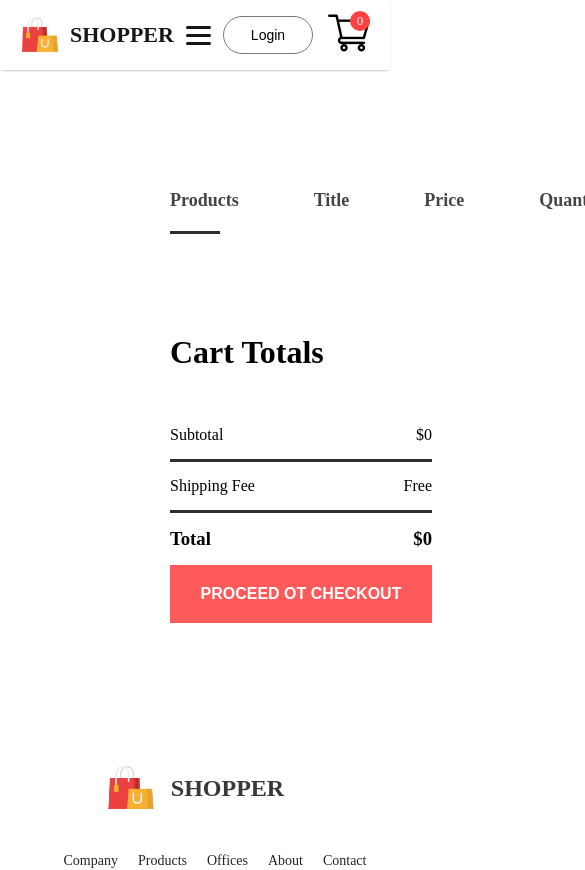
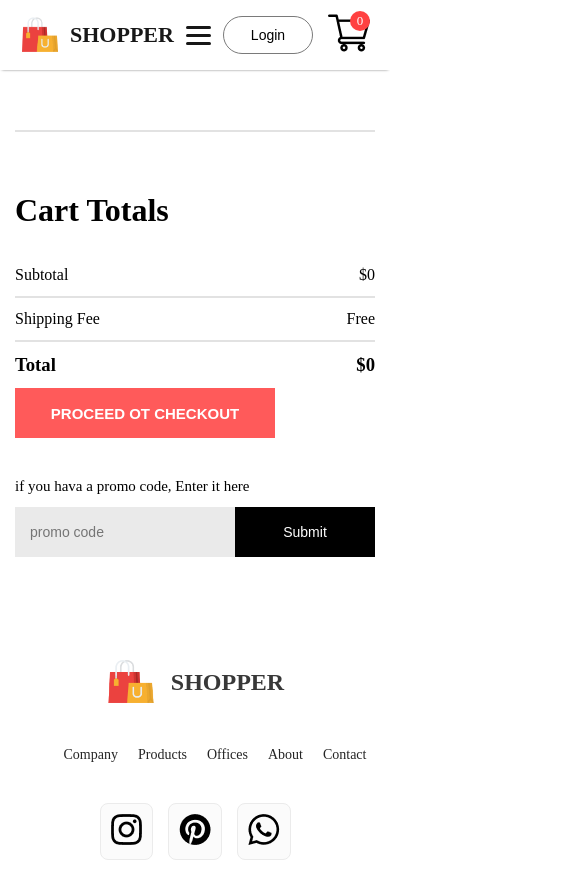
Before and after one commit to David2008-coder/Ecommerce-website, a React (Vite) app: page /cart in a window 390 px wide. Shown: the top 870 px of the page, 585 px wide, since content can reach past the window. Built offline with nearby package versions, Linux system fonts and the light colour scheme.

Commit message:
Refactor CartItems CSS for better layout
Updated styles for cart items to improve layout and responsiveness.

```diff
--- a/src/Components/CartItems/CartItems.css
+++ b/src/Components/CartItems/CartItems.css
@@ -1,10 +1,12 @@
 .cartitems {
-  margin: 100px 170px;
+  margin: 60px auto;
+  max-width: 1200px;
+  padding: 0 15px;
 }
 
 .cartitems hr {
-  height: 3px;
-  background: #2e2e2e;
+  height: 2px;
+  background: #e2e2e2;
   border: 0;
 }
 
@@ -12,80 +14,81 @@
   display: grid;
   grid-template-columns: 0.5fr 2fr 1fr 1fr 1fr 1fr;
   align-items: center;
-  gap: 75px;
-  padding: 20px 0px;
+  gap: 20px;
+  padding: 15px 0;
   color: #454545;
-  font-size: 18px;
+  font-size: 15px;
   font-weight: 600;
 }
 
 .cartitems-format {
-  font-size: 17px;
+  font-size: 14px;
   font-weight: 500;
 }
 
 .carticon-product-icon {
-  height: 62px;
+  height: 55px;
 }
 
 .cartitems-remove-icon {
   width: 15px;
-  margin: 0px 40px;
+  margin: 0 20px;
   cursor: pointer;
 }
 
 .cartitems-quantity {
-  width: 64px;
-  height: 50px;
-  border: 2px solid #ebebeb;
+  width: 50px;
+  height: 40px;
+  border: 1px solid #ebebeb;
   background: #fff;
+  text-align: center;
 }
 
 .cartitems-down {
   display: flex;
-  margin: 100px 0px;
+  margin: 60px 0;
+  gap: 40px;
+  flex-wrap: wrap;
 }
 
 .cartitems-total {
   flex: 1;
+  min-width: 280px;
   display: flex;
   flex-direction: column;
-  margin-right: 200px;
-  gap: 40px;
+  gap: 25px;
 }
 
 .cartitems-total-item {
   display: flex;
   justify-content: space-between;
-  padding: 15px 0px;
+  padding: 12px 0;
 }
 
 .cartitems-total button {
-  width: 262px;
-  height: 58px;
+  width: 100%;
+  max-width: 260px;
+  height: 50px;
   color: #fff;
-  outline: none;
   background: #ff5a5a;
-  font-size: 16px;
+  font-size: 15px;
   font-weight: 600;
+  border: none;
   cursor: pointer;
-  border: none;
 }
+
 .cartitems-promocode {
   flex: 1;
-  font-size: 16px;
-  font-weight: 500;
-}
-
-.cartitems-promocode p {
-  color: #555;
+  min-width: 280px;
+  font-size: 15px;
 }
 
 .cartitems-promobox {
-  width: 504px;
-  margin-top: 15px;
-  padding-left: 20px;
-  height: 58px;
+  display: flex;
+  width: 100%;
+  max-width: 450px;
+  margin-top: 12px;
+  height: 50px;
   background: #eaeaea;
 }
 
@@ -93,16 +96,36 @@
   border: none;
   outline: none;
   background: transparent;
-  font-size: 16px;
-  width: 330px;
-  height: 50px;
+  font-size: 14px;
+  flex: 1;
+  padding-left: 15px;
 }
 
 .cartitems-promobox button {
-  width: 170px;
-  height: 58px;
-  font-size: 16px;
+  width: 140px;
+  height: 50px;
+  font-size: 14px;
   background: black;
   color: white;
+  border: none;
   cursor: pointer;
 }
+
+/* Mobile - hide headers and stack */
+@media (max-width: 800px) {
+  .cartitems-format-main {
+    display: none;
+  }
+
+  .cartitems-format {
+    display: grid;
+    grid-template-columns: 0.5fr 2fr 1fr;
+    gap: 10px;
+    align-items: center;
+    padding: 15px 0;
+  }
+
+  .cartitems-down {
+    flex-direction: column;
+  }
+}
```
